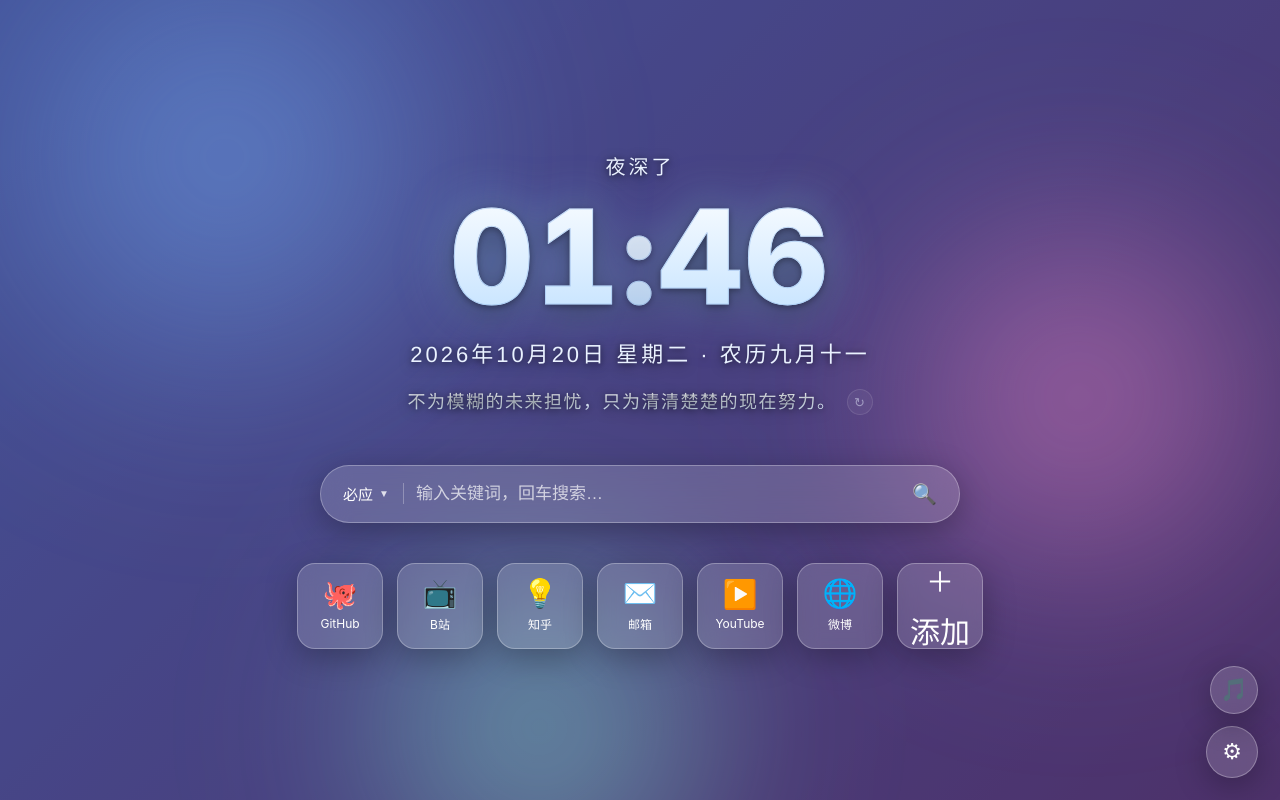
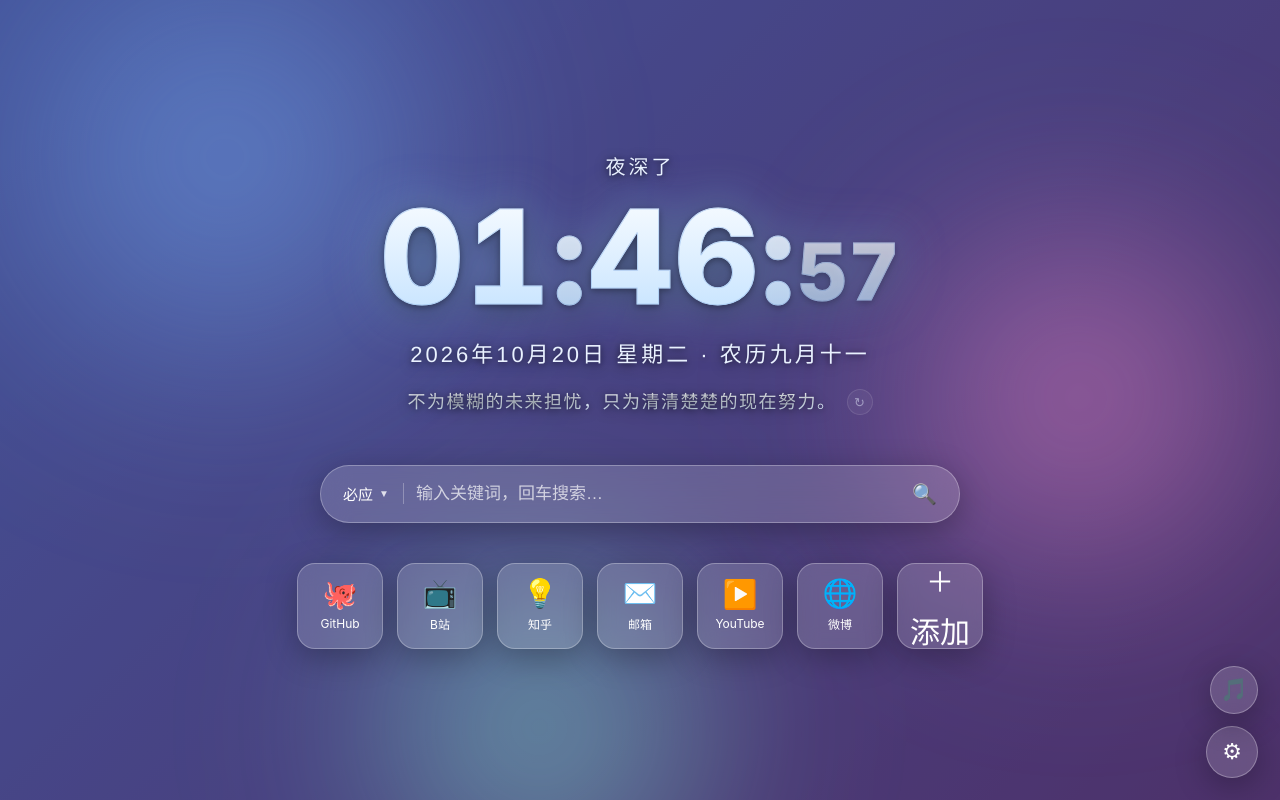
Before and after one commit to duchen1020-ctrl/edge-newtab-page, a browser extension: page index.html in a window 1280 px wide. Drawn offline with Linux system fonts and the light colour scheme; no server answers.

Commit message:
时钟增加秒数显示（HH:MM:SS，秒略小且半透明，主版本与扩展版同步）

```diff
--- a/index.html
+++ b/index.html
@@ -114,6 +114,13 @@
   @keyframes colonBreath {
     0%, 100% { opacity: 1; }
     50% { opacity: 0.18; }
+  }
+  #clock #cs {
+    font-size: 0.6em;
+    opacity: 0.7;
+    letter-spacing: 1px;
+    transform: translateY(-0.05em);
+    display: inline-block;
   }
   #clock.pulse { animation: clockPulse 0.45s ease-out; }
   #clock.pulse-big { animation: clockPulseBig 0.9s cubic-bezier(.2,.9,.3,1.25); }
@@ -598,7 +605,7 @@
 
   <div class="container">
     <div id="greeting" class="enter"></div>
-    <div id="clock" class="enter"><span id="ch">00</span><span class="colon">:</span><span id="cm">00</span></div>
+    <div id="clock" class="enter"><span id="ch">00</span><span class="colon">:</span><span id="cm">00</span><span class="colon">:</span><span id="cs">00</span></div>
     <div id="date" class="enter"></div>
     <div id="quote" class="enter">
       <span class="q-text"></span><span class="q-author"></span>
@@ -979,6 +986,7 @@
   const clockEl = document.getElementById("clock");
   const chEl = document.getElementById("ch");
   const cmEl = document.getElementById("cm");
+  const csEl = document.getElementById("cs");
   let lastMM = "";
   // ===== 农历（纯计算，无需联网；覆盖 1900–2099）=====
   const lunarInfo = [
@@ -1061,6 +1069,8 @@
         clockEl.classList.add(big ? "pulse-big" : "pulse");
       }
     }
+    const ss = String(now.getSeconds()).padStart(2, "0");
+    if (csEl.textContent !== ss) csEl.textContent = ss;
     const days = ["日","一","二","三","四","五","六"];
     const lunar = getLunar(now);
     document.getElementById("date").textContent =
--- a/newtab-extension/newtab.js
+++ b/newtab-extension/newtab.js
@@ -233,6 +233,7 @@
   const clockEl = document.getElementById("clock");
   const chEl = document.getElementById("ch");
   const cmEl = document.getElementById("cm");
+  const csEl = document.getElementById("cs");
   let lastMM = "";
   // ===== 农历（纯计算，无需联网；覆盖 1900–2099）=====
   const lunarInfo = [
@@ -315,6 +316,8 @@
         clockEl.classList.add(big ? "pulse-big" : "pulse");
       }
     }
+    const ss = String(now.getSeconds()).padStart(2, "0");
+    if (csEl.textContent !== ss) csEl.textContent = ss;
     const days = ["日","一","二","三","四","五","六"];
     const lunar = getLunar(now);
     document.getElementById("date").textContent =
```
Also changed, not shown: newtab-extension/newtab.html (+8 -1 lines).
